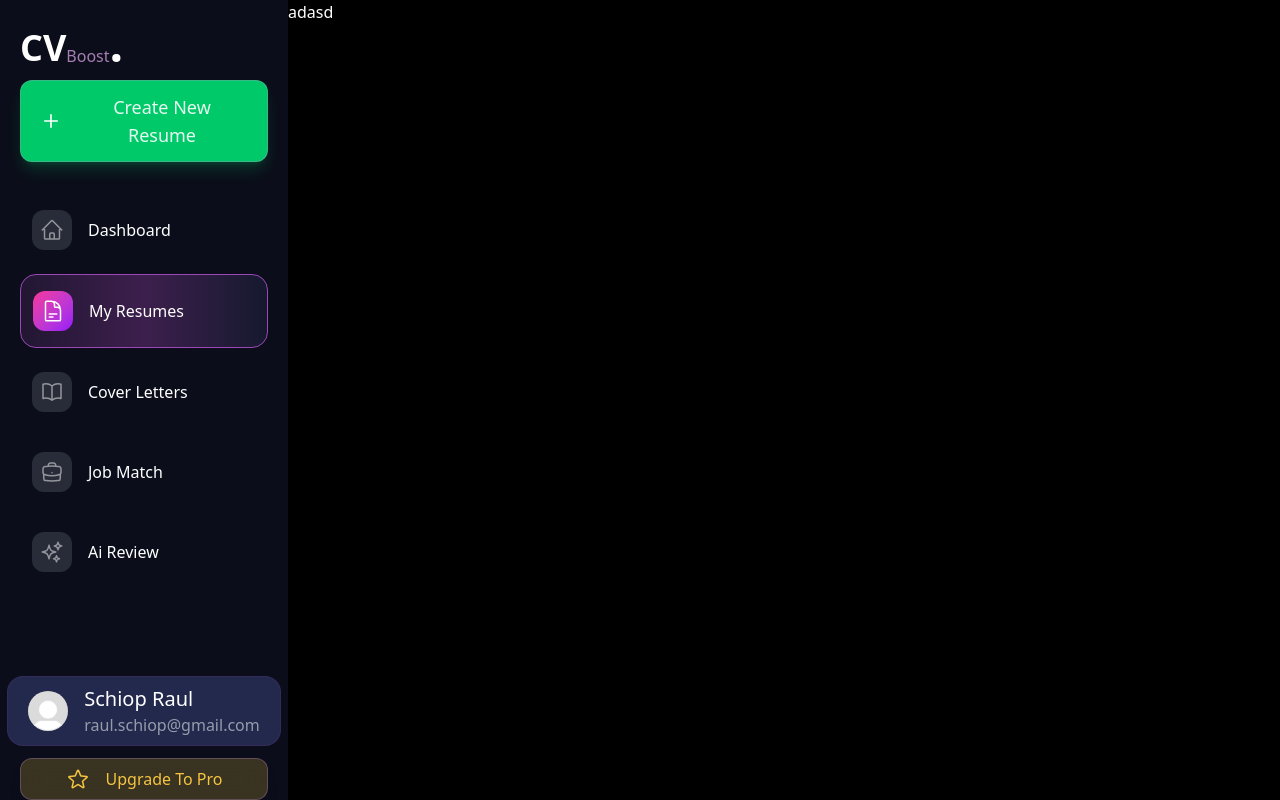
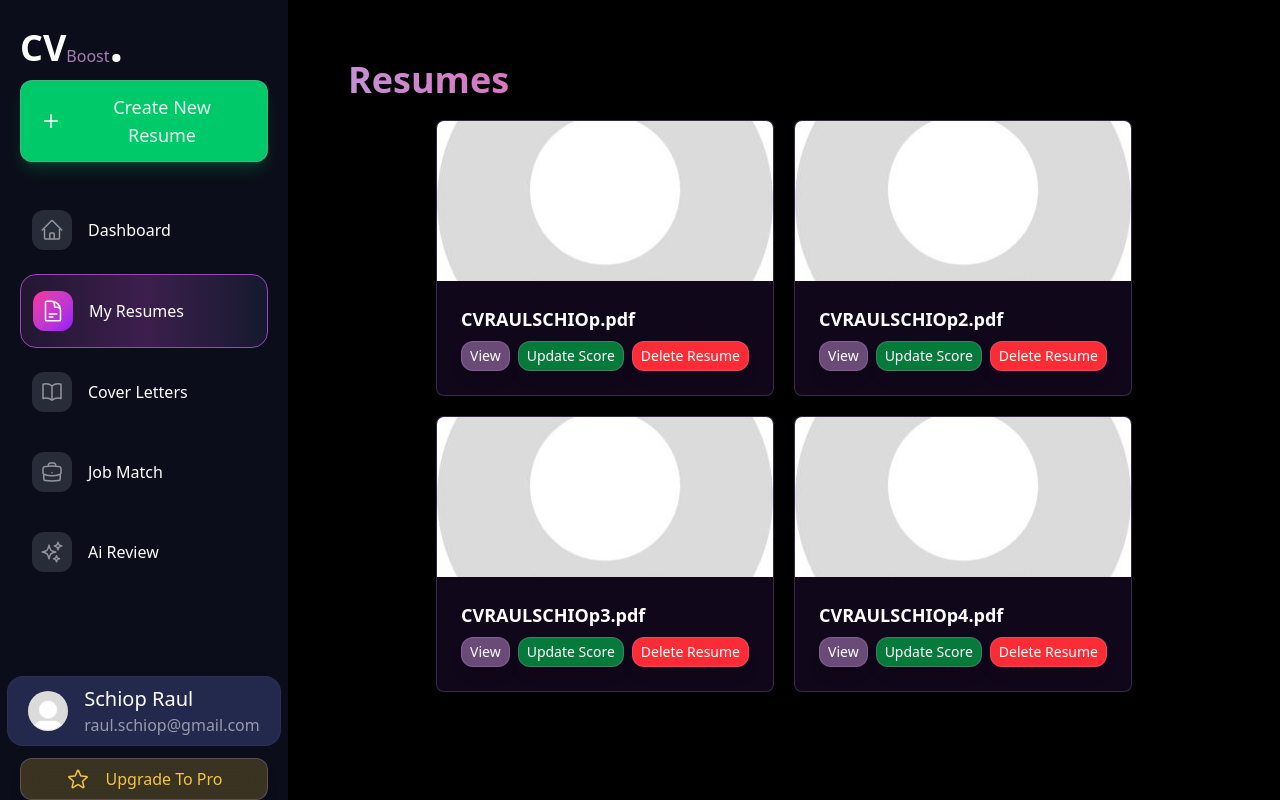
Before and after one commit to RaulSchiop/CVBoost, a Next.js app in the folder frontend/: page /tools/resumes in a window 1280 px wide. Built offline with nearby package versions, Linux system fonts and the light colour scheme.

Commit message:
layout resumes page

```diff
--- a/frontend/src/app/tools/resumes/page.tsx
+++ b/frontend/src/app/tools/resumes/page.tsx
@@ -1,4 +1,83 @@
-export default function Resume(){
+"use client";
+import SmallBtn from "@/Components/Buttons/SmallMainBtn";
 
-    return <h1 className="text-white">adasd</h1>
+import Image from "next/image";
+import { useState } from "react";
+import NoImage from "../../../../public/no image.jpg";
+
+export default function Resume() {
+   const [image, setImage] = useState<string | undefined>(undefined);
+   //zustend stateinstad of useState
+   const resumesList = [
+      {
+         id: 1,
+         name: "CVRAULSCHIOp.pdf",
+         createdDate: "20/11/2025",
+         atsScore: 60,
+      },
+      {
+         id: 2,
+         name: "CVRAULSCHIOp2.pdf",
+         createdDate: "21/11/2025",
+         atsScore: 75,
+      },
+      {
+         id: 3,
+         name: "CVRAULSCHIOp3.pdf",
+         createdDate: "22/11/2025",
+         atsScore: 85,
+      },
+      {
+         id: 4,
+         name: "CVRAULSCHIOp4.pdf",
+         createdDate: "23/11/2025",
+         atsScore: 45,
+      },
+   ];
+
+   return (
+      <div className="w-full h-full p-15">
+         <div>
+            <h1 className="font-bold text-transparent bg-clip-text text-4xl  bg-gradient-to-r from-accent-700 via-pink-500 to-white mb-5">
+               Resumes
+            </h1>
+         </div>
+         <div>
+            <ul className="flex items-center justify-center flex-wrap gap-5">
+               {resumesList.map((file, index) => (
+                  <li
+                     key={index}
+                     className="bg-purple-500/10 border border-purple-300/20 rounded-lg overflow-hidden"
+                  >
+                     <div className="relative h-40 w-full">
+                        <Image
+                           src={image || NoImage}
+                           alt={`${file.name} preview`}
+                           fill
+                           className="object-cover"
+                        />
+                     </div>
+                     <div className=" flex flex-col gap-2 p-6">
+                        <h3 className="text-white text-lg font-bold truncate">
+                           {file.name}
+                        </h3>
+                        <div className="flex gap-2  ">
+                           <SmallBtn ClassName="text-sm">View</SmallBtn>
+                           <SmallBtn
+                              ClassName="text-sm"
+                              color="bg-green-500/60"
+                           >
+                              Update Score
+                           </SmallBtn>
+                           <SmallBtn ClassName="text-sm" color="bg-red-500">
+                              Delete Resume
+                           </SmallBtn>
+                        </div>
+                     </div>
+                  </li>
+               ))}
+            </ul>
+         </div>
+      </div>
+   );
 }
```
